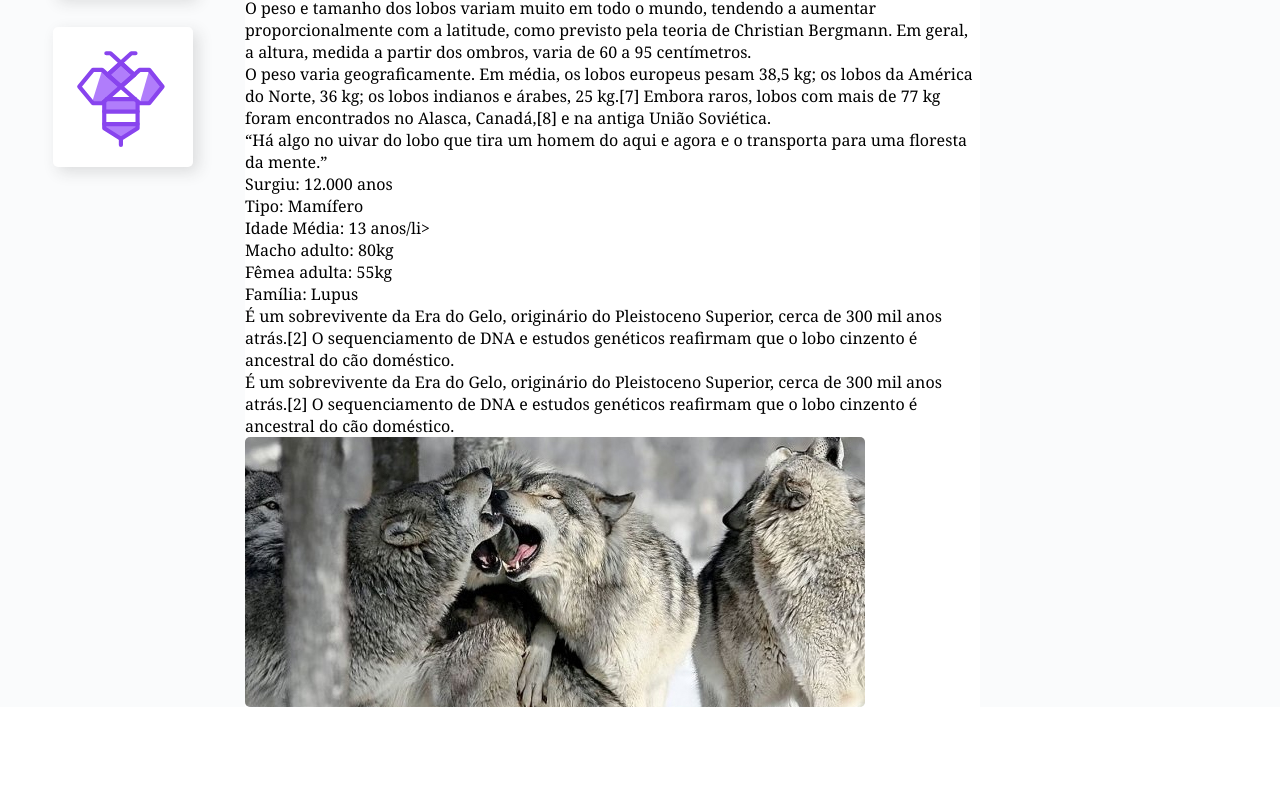
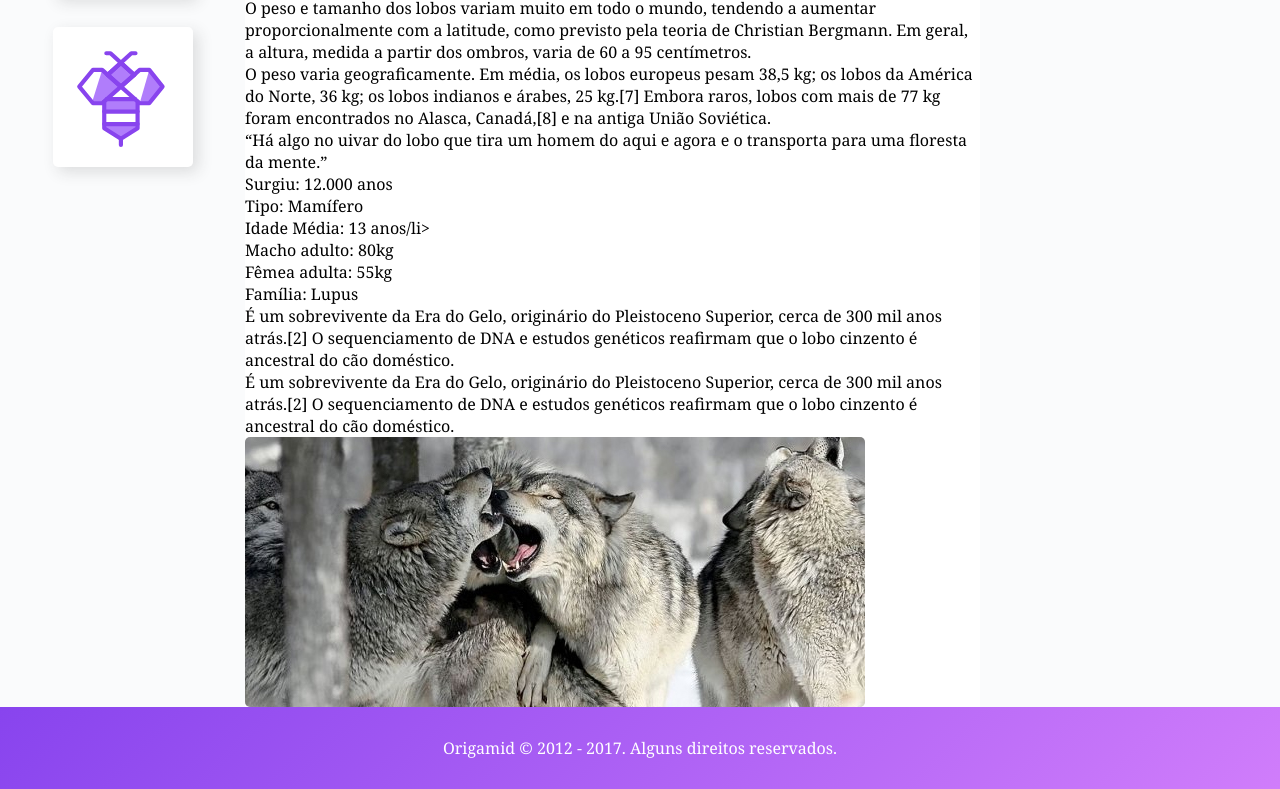
Before and after one commit to nycolexavier/site-responsivo, a plain HTML site: page index.html in a window 1280 px wide. Shown: the part 957-1746 px from the top of the page. Drawn offline with Linux system fonts and the light colour scheme.

Commit message:
🙌🏼 bug fix

```diff
--- a/style.css
+++ b/style.css
@@ -118,7 +118,7 @@ img {
 
 .footer {
     grid-area: footer;
-    background: background: linear-gradient(135deg, #8844ee, #d07dfb);
+    background: linear-gradient(135deg, #8844ee, #d07dfb);
 }
 
 .footer p {
```
